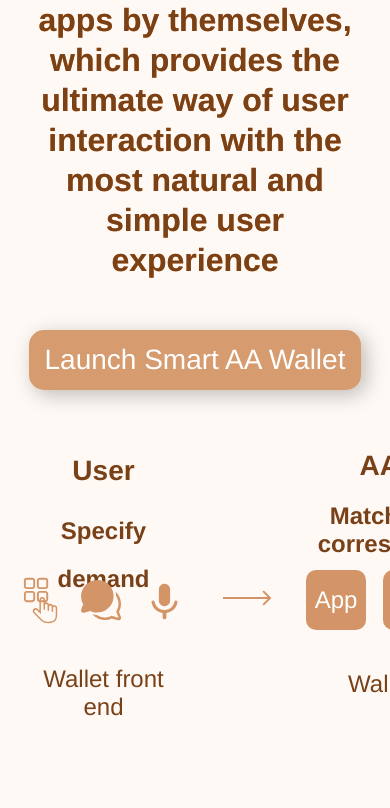
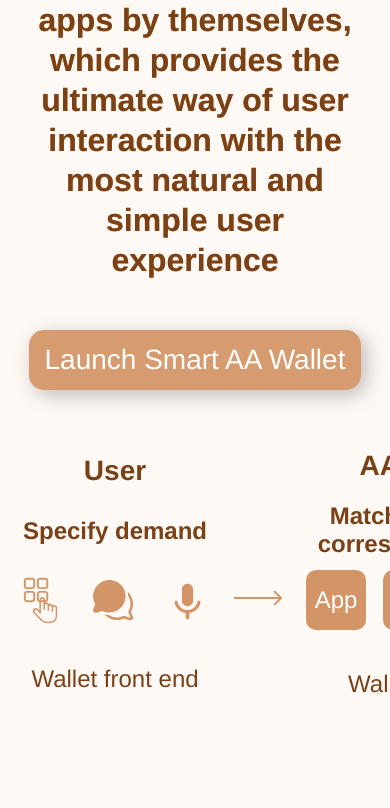
Before and after one commit to smarterwallet/official-website, a website: page src/index.html in a window 390 px wide. Shown: the part 6209-7017 px from the top of the page. Drawn offline with Linux system fonts and the light colour scheme.

Commit message:
fix: 移动端适配

```diff
--- a/src/scss/_wap.scss
+++ b/src/scss/_wap.scss
@@ -111,6 +111,10 @@
             margin: 0 auto;
             width: 540px;
 
+            .user {
+                width: 190px;
+            }
+
             h3 {
                 font-size: 28px;
             }
```
Also changed, not shown: src/css/style.css.
